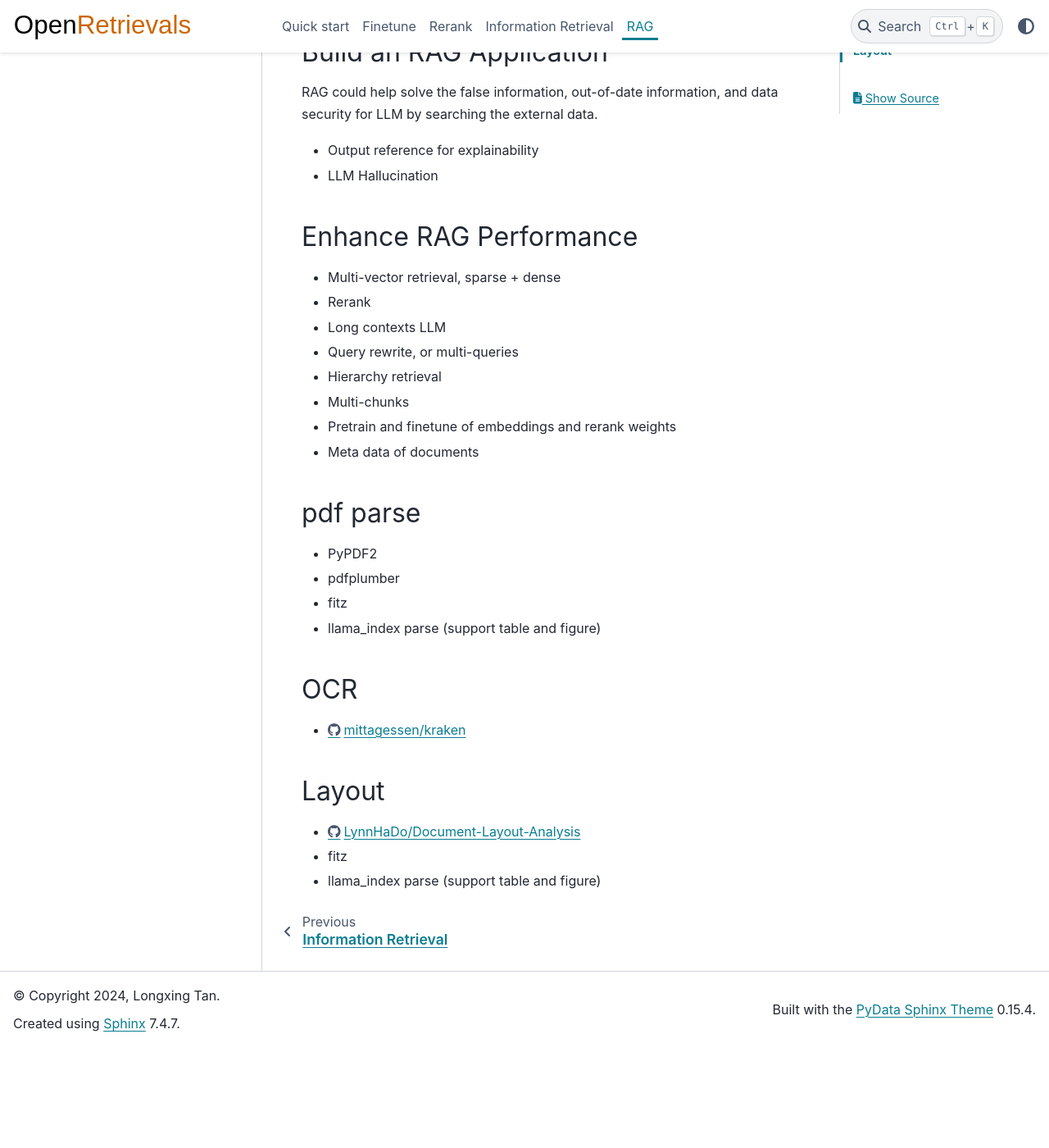
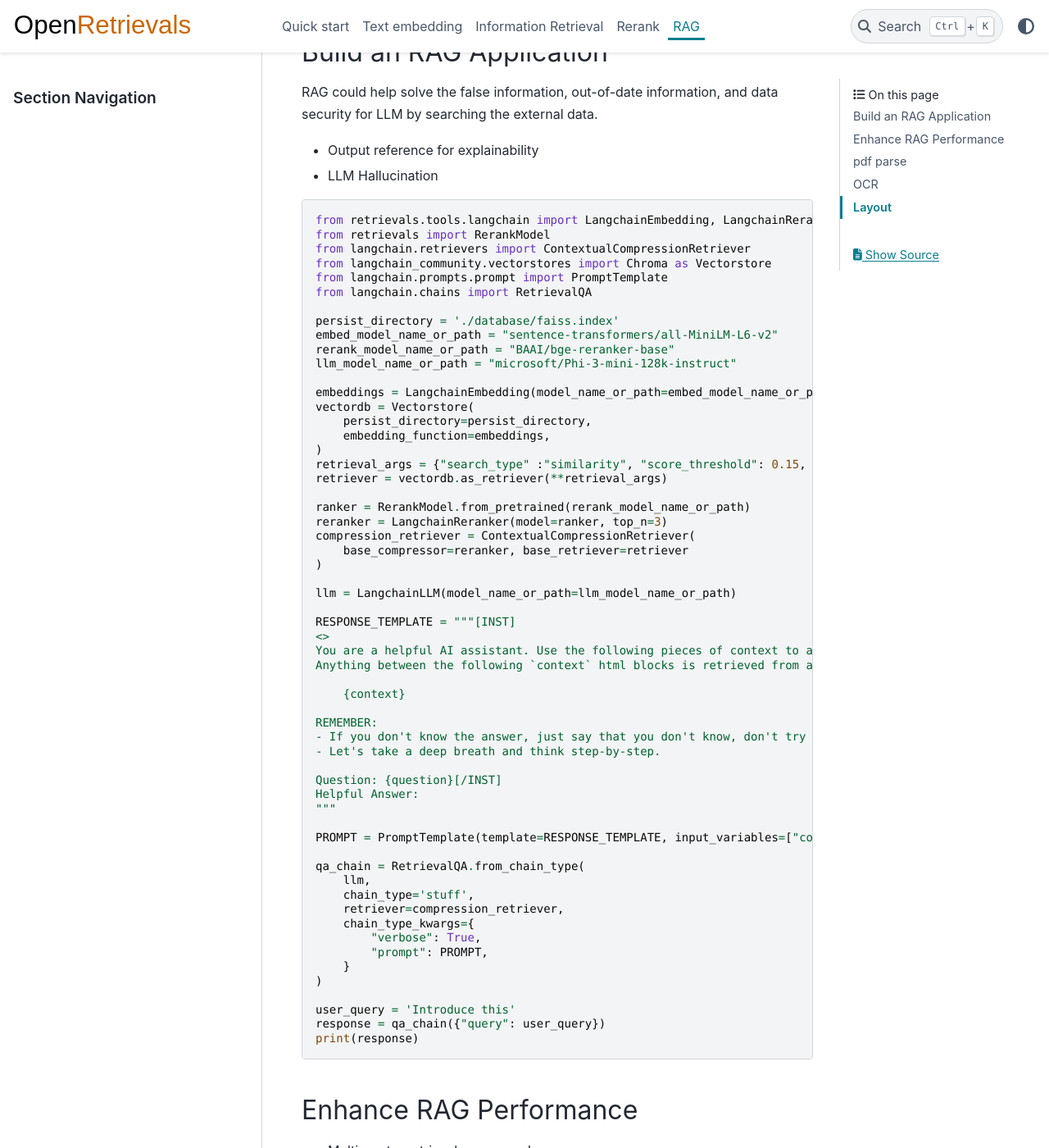
Before and after one commit to LongxingTan/open-retrievals, a Sphinx documentation site: the page built from docs/source/rag.rst, in a window 1280 px wide and 1400 px high, scrolled down 191 px. Shown: the whole window at 82% size. Built offline with Sphinx 7.4.7 and the PyData theme 0.15.4, drawn with Linux system fonts in a browser that asks for light colours; before the commit the page ends 1468 px from its top, so only the background shows below that.

Commit message:
docs: update docs

```diff
--- a/docs/source/rag.rst
+++ b/docs/source/rag.rst
@@ -10,6 +10,67 @@ RAG could help solve the false information, out-of-date information, and data se
 
 * Output reference for explainability
 * LLM Hallucination
+
+.. code-block:: python
+
+    from retrievals.tools.langchain import LangchainEmbedding, LangchainReranker, LangchainLLM
+    from retrievals import RerankModel
+    from langchain.retrievers import ContextualCompressionRetriever
+    from langchain_community.vectorstores import Chroma as Vectorstore
+    from langchain.prompts.prompt import PromptTemplate
+    from langchain.chains import RetrievalQA
+
+    persist_directory = './database/faiss.index'
+    embed_model_name_or_path = "sentence-transformers/all-MiniLM-L6-v2"
+    rerank_model_name_or_path = "BAAI/bge-reranker-base"
+    llm_model_name_or_path = "microsoft/Phi-3-mini-128k-instruct"
+
+    embeddings = LangchainEmbedding(model_name_or_path=embed_model_name_or_path)
+    vectordb = Vectorstore(
+        persist_directory=persist_directory,
+        embedding_function=embeddings,
+    )
+    retrieval_args = {"search_type" :"similarity", "score_threshold": 0.15, "k": 10}
+    retriever = vectordb.as_retriever(**retrieval_args)
+
+    ranker = RerankModel.from_pretrained(rerank_model_name_or_path)
+    reranker = LangchainReranker(model=ranker, top_n=3)
+    compression_retriever = ContextualCompressionRetriever(
+        base_compressor=reranker, base_retriever=retriever
+    )
+
+    llm = LangchainLLM(model_name_or_path=llm_model_name_or_path)
+
+    RESPONSE_TEMPLATE = """[INST]
+    <>
+    You are a helpful AI assistant. Use the following pieces of context to answer the user's question.<>
+    Anything between the following `context` html blocks is retrieved from a knowledge base.
+
+        {context}
+
+    REMEMBER:
+    - If you don't know the answer, just say that you don't know, don't try to make up an answer.
+    - Let's take a deep breath and think step-by-step.
+
+    Question: {question}[/INST]
+    Helpful Answer:
+    """
+
+    PROMPT = PromptTemplate(template=RESPONSE_TEMPLATE, input_variables=["context", "question"])
+
+    qa_chain = RetrievalQA.from_chain_type(
+        llm,
+        chain_type='stuff',
+        retriever=compression_retriever,
+        chain_type_kwargs={
+            "verbose": True,
+            "prompt": PROMPT,
+        }
+    )
+
+    user_query = 'Introduce this'
+    response = qa_chain({"query": user_query})
+    print(response)
 
 
 Enhance RAG Performance
```
Also changed, not shown: docs/source/embed.rst (added, +60 -0 lines), docs/source/finetune.rst (deleted, +0 -15 lines), docs/source/index.rst (+4 -4 lines), docs/source/quick-start.rst (+12 -0 lines), docs/source/rerank.rst (+53 -0 lines), docs/source/retrieval.rst (renamed from docs/source/information-retrieval.rst), 1 other file.
